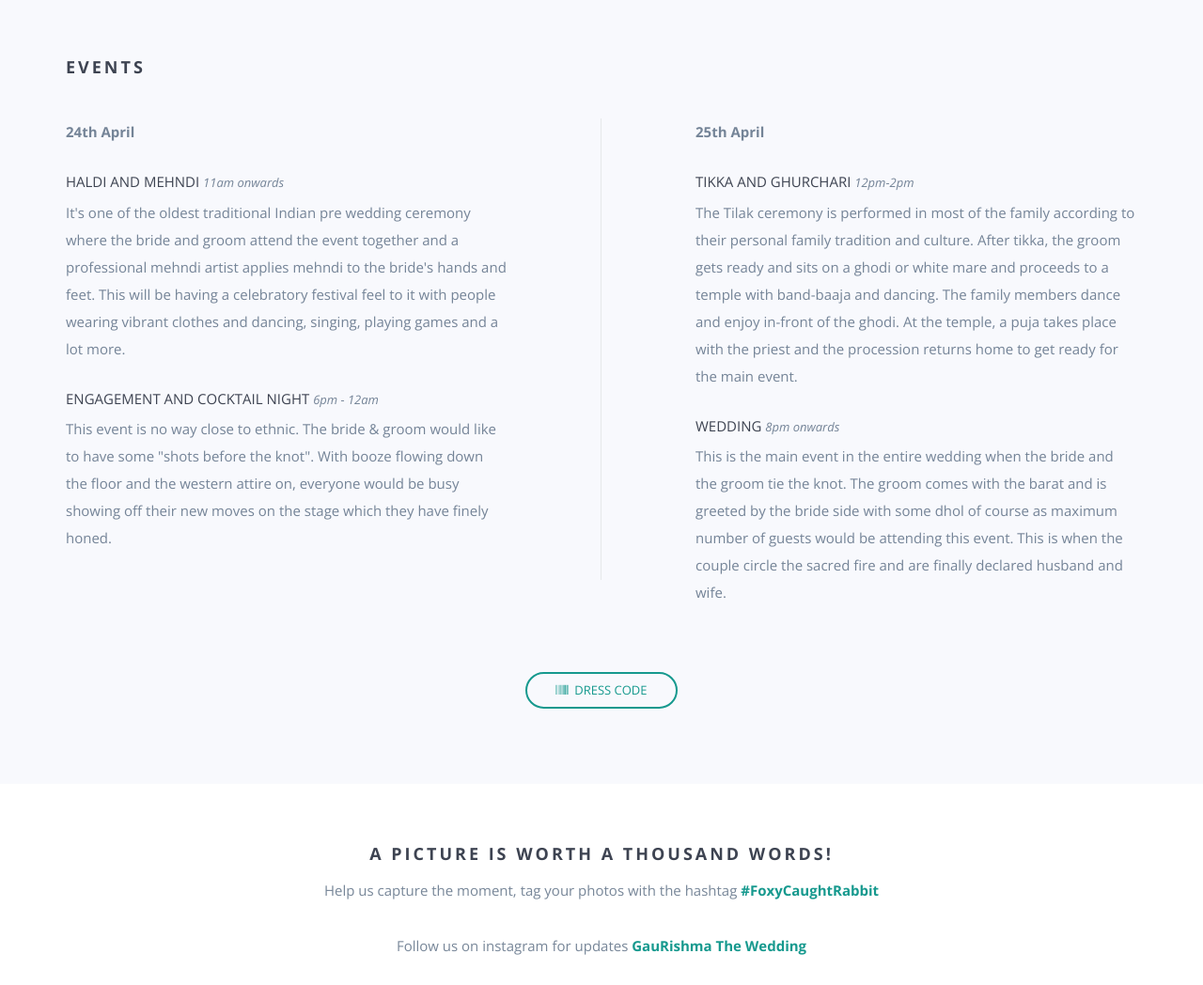
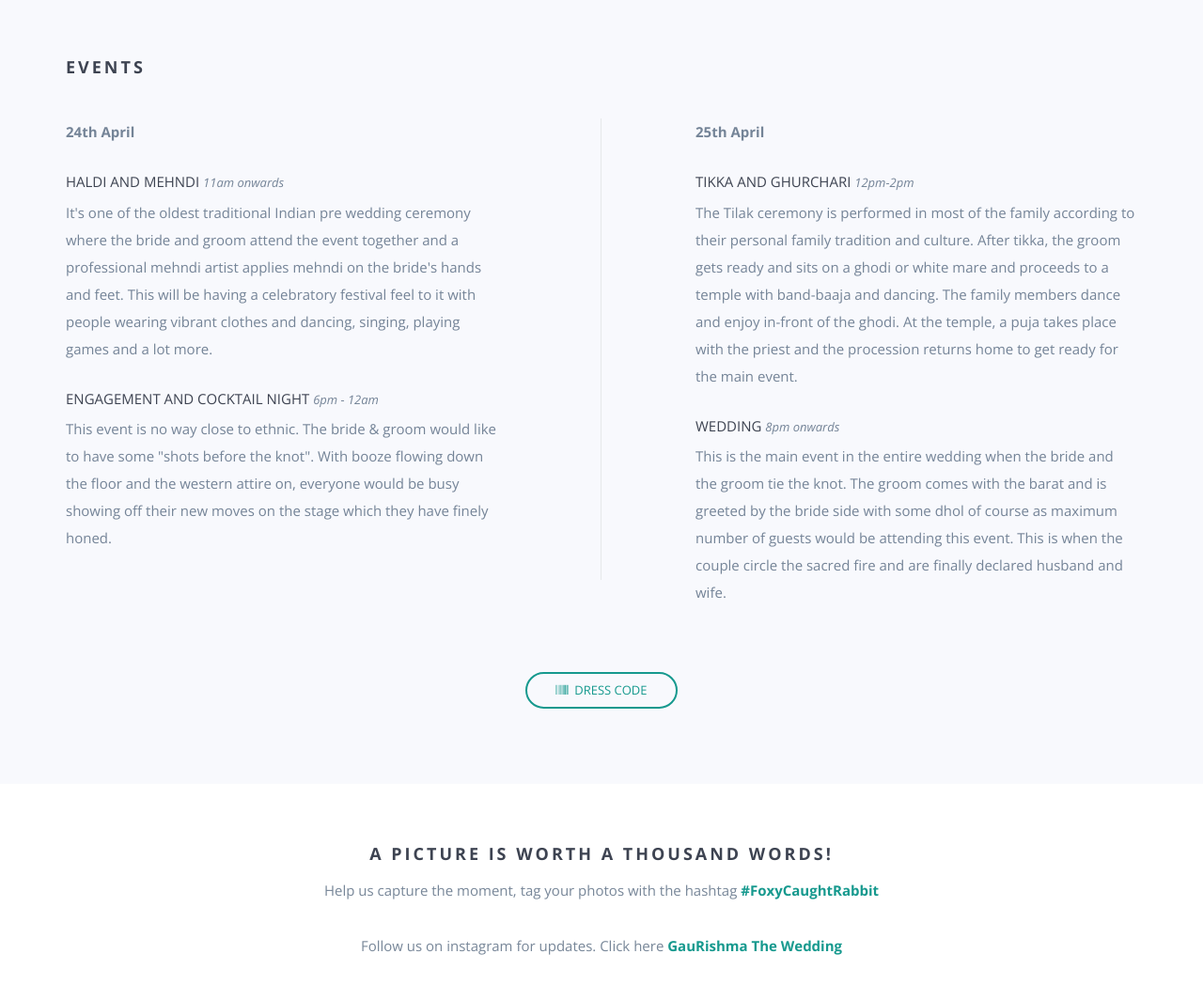
Before and after one commit to ausome197/wedding, a website: page index.html in a window 1280 px wide. Shown: the part 1174-2222 px from the top of the page at 94% size. Drawn offline with nearby package versions, Linux system fonts and the light colour scheme; some packages are replaced by stand-ins of ours; a script that the page names is missing; files whose address does not match are found by name.

Commit message:
Fixed spelling

```diff
--- a/index.html
+++ b/index.html
@@ -122,7 +122,7 @@
                     <h5>Haldi and Mehndi <span class="time">11AM onwards</span></h5>
                     <p>It's one of the oldest traditional Indian pre wedding ceremony where the bride and groom
                         attend the event together and a professional mehndi artist applies
-                        mehndi to the bride's hands and feet. This will be having a celebratory
+                        mehndi on the bride's hands and feet. This will be having a celebratory
                         festival feel to it with people wearing vibrant clothes and dancing, singing, playing
                         games and a lot more.</p>
                 </div>
@@ -219,7 +219,7 @@
                 <p>Help us capture the moment, tag your photos with the hashtag
                     <a href="https://instagram.com/explore/tags/FoxyCaughtRabbit/" target="_blank">#FoxyCaughtRabbit</a>
                 </p>
-                <p>Follow us on instagram for updates
+                <p>Follow us on instagram for updates. Click here
                     <a href="https://www.instagram.com/foxycaughtrabbit/" target="_blank">GauRishma The Wedding</a>
                 </p>
             </div>
```
